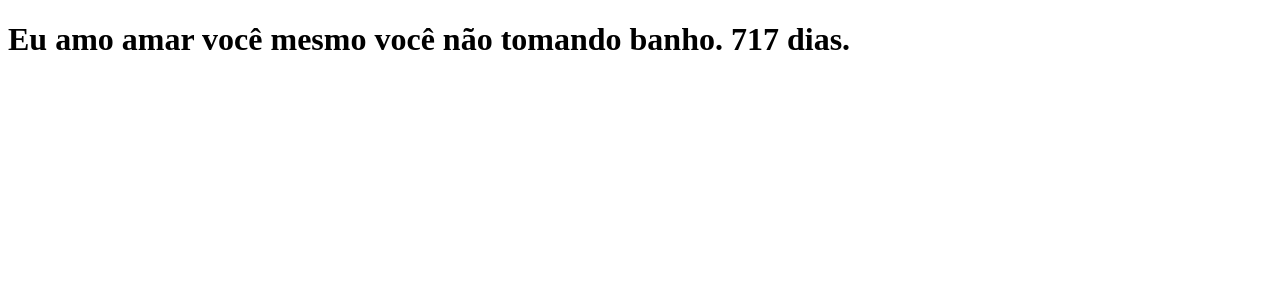
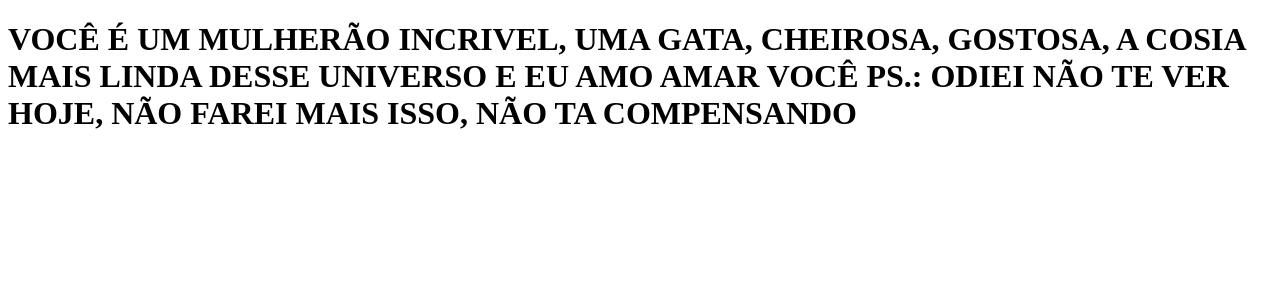
Before and after one commit to o-verissimo/clone-tabnews, a Next.js app: page / in a window 1280 px wide. Shown: the top 300 px of the page. Built offline with nearby package versions, Linux system fonts and the light colour scheme.

Commit message:
Atualização pro meu amor

```diff
--- a/pages/index.js
+++ b/pages/index.js
@@ -1,5 +1,5 @@
 function Home() {
-    return <h1>Eu amo amar você mesmo você não tomando banho. 717 dias.</h1>
+    return <h1>VOCÊ É UM MULHERÃO INCRIVEL, UMA GATA, CHEIROSA, GOSTOSA, A COSIA MAIS LINDA DESSE UNIVERSO E EU AMO AMAR VOCÊ PS.: ODIEI NÃO TE VER HOJE, NÃO FAREI MAIS ISSO, NÃO TA COMPENSANDO</h1>
 }
 
 export default Home;
```
